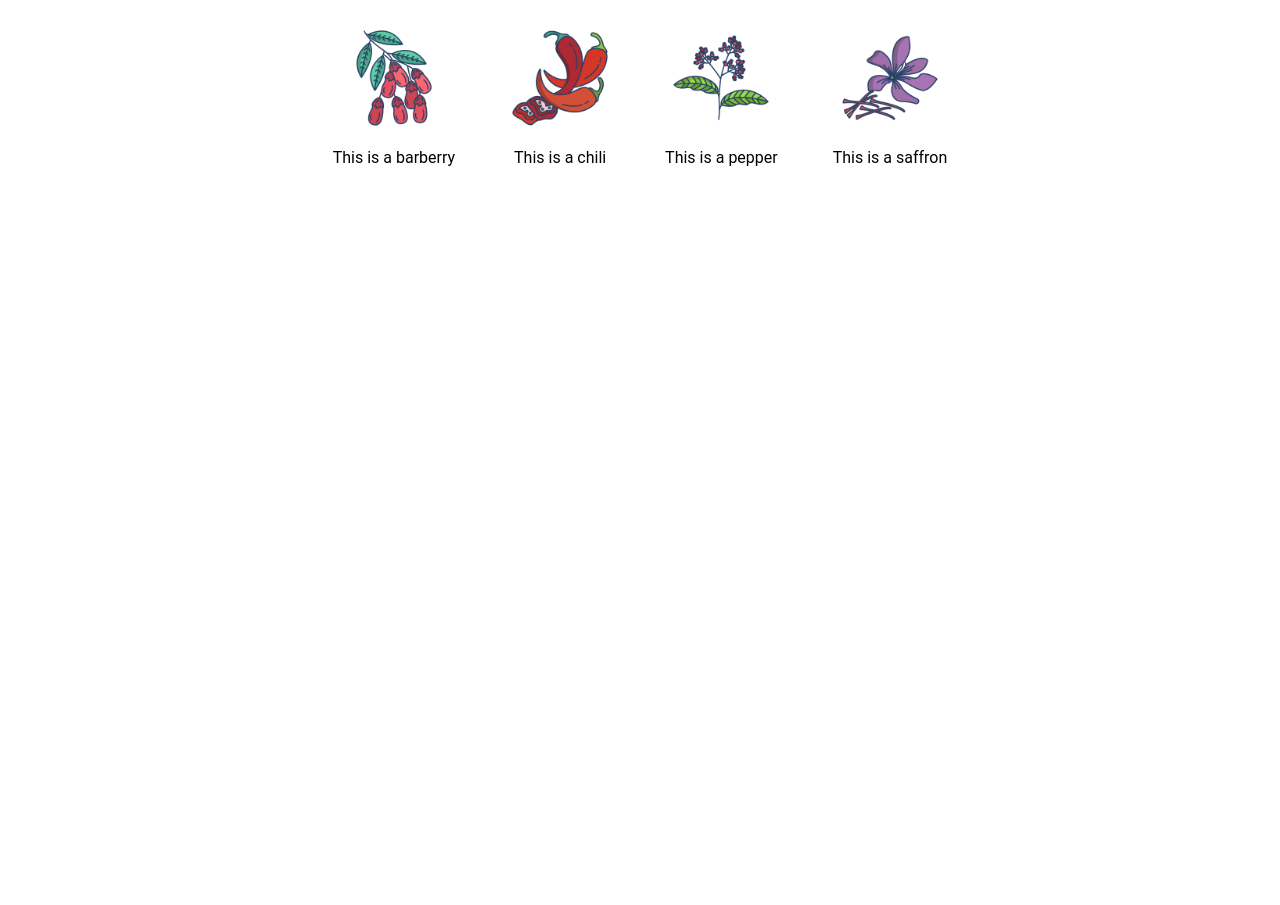
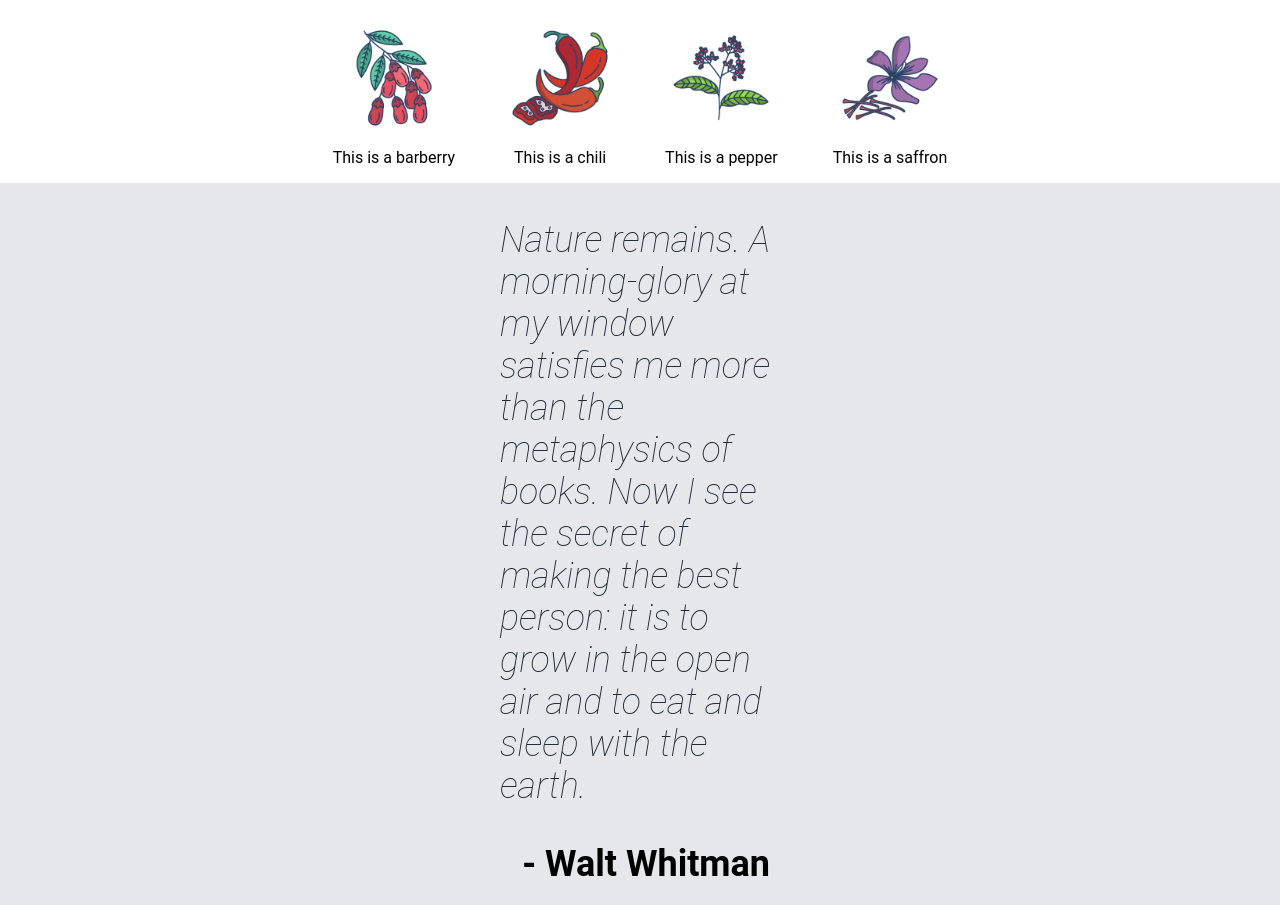
Before and after one commit to lizzzshan/odin-landing-page, a plain HTML site: page index.html in a window 1280 px wide. Shown: the part 762-1667 px from the top of the page. Before the commit the page ends 945 px from the top, so only its background shows below. Drawn offline with Linux system fonts and the light colour scheme.

Commit message:
Add finished quote section of landing page

```diff
--- a/index.html
+++ b/index.html
@@ -56,5 +56,12 @@
             <p>This is a saffron</p>
         </div>
     </div>
+
+    <!-- Quote content -->
+    <div class="quote">
+        <p> Nature remains. A morning-glory at my window satisfies me more than the metaphysics of books. Now I see the secret of making the best person: it is to grow in the open air and to eat and sleep with the earth.</p>
+
+        <b>- Walt Whitman</b>
+    </div>
 </body>
 </html>
--- a/styles.css
+++ b/styles.css
@@ -89,3 +89,25 @@ body{
     width: 100px;
     height:100px;
 }
+
+/*Quote section content*/
+.quote{
+    display:flex;
+    flex-direction: column;
+    background-color: #E5E7EB;
+    padding: 0 500px;
+}
+
+.quote p{
+    font-size: 36px;
+    color:#1F2937;
+    font-style: italic;
+    font-weight: lighter;
+}
+
+.quote b{
+    padding-bottom: 20px;
+    padding-right: 10px;
+    font-size: 36px;
+    text-align: right;
+}
```
